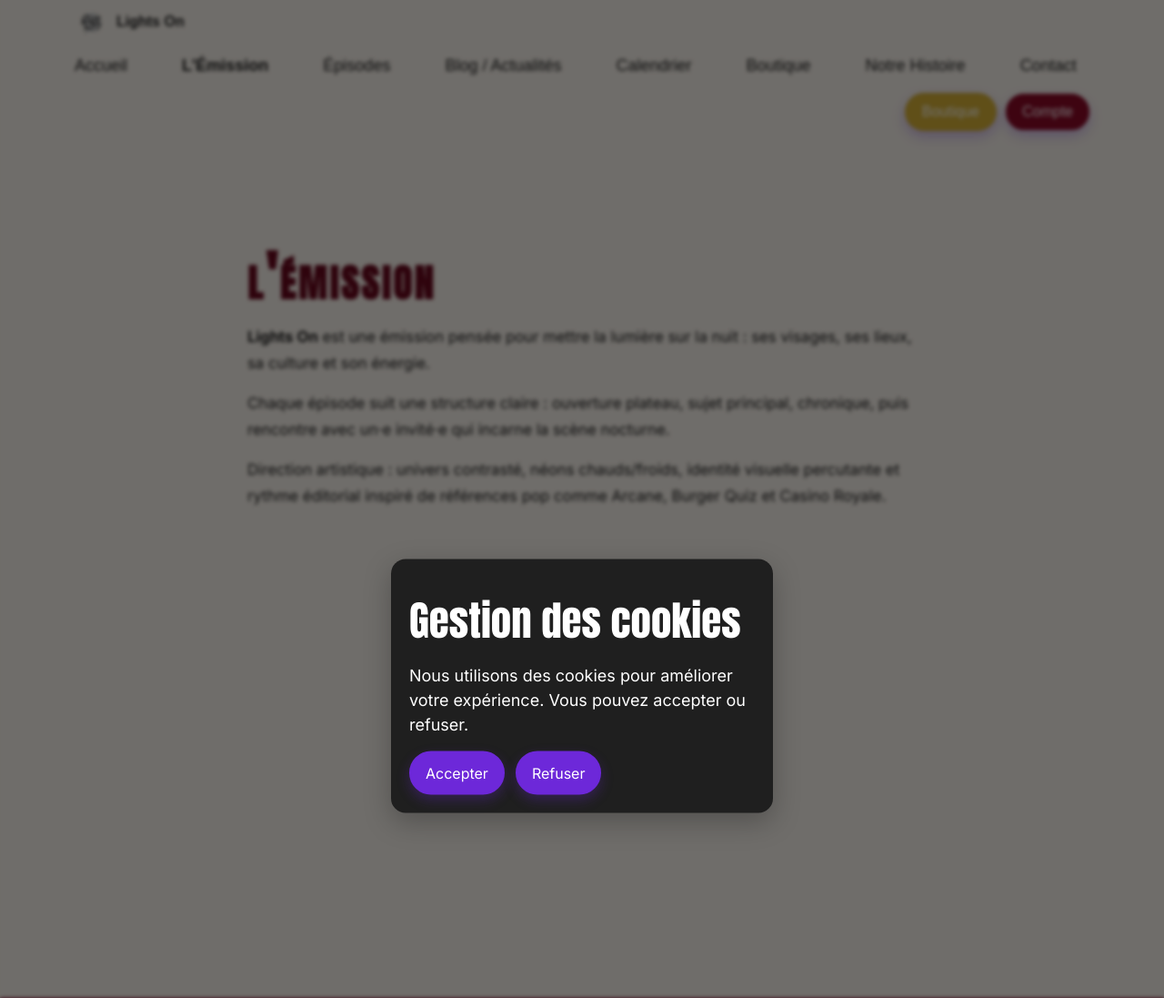
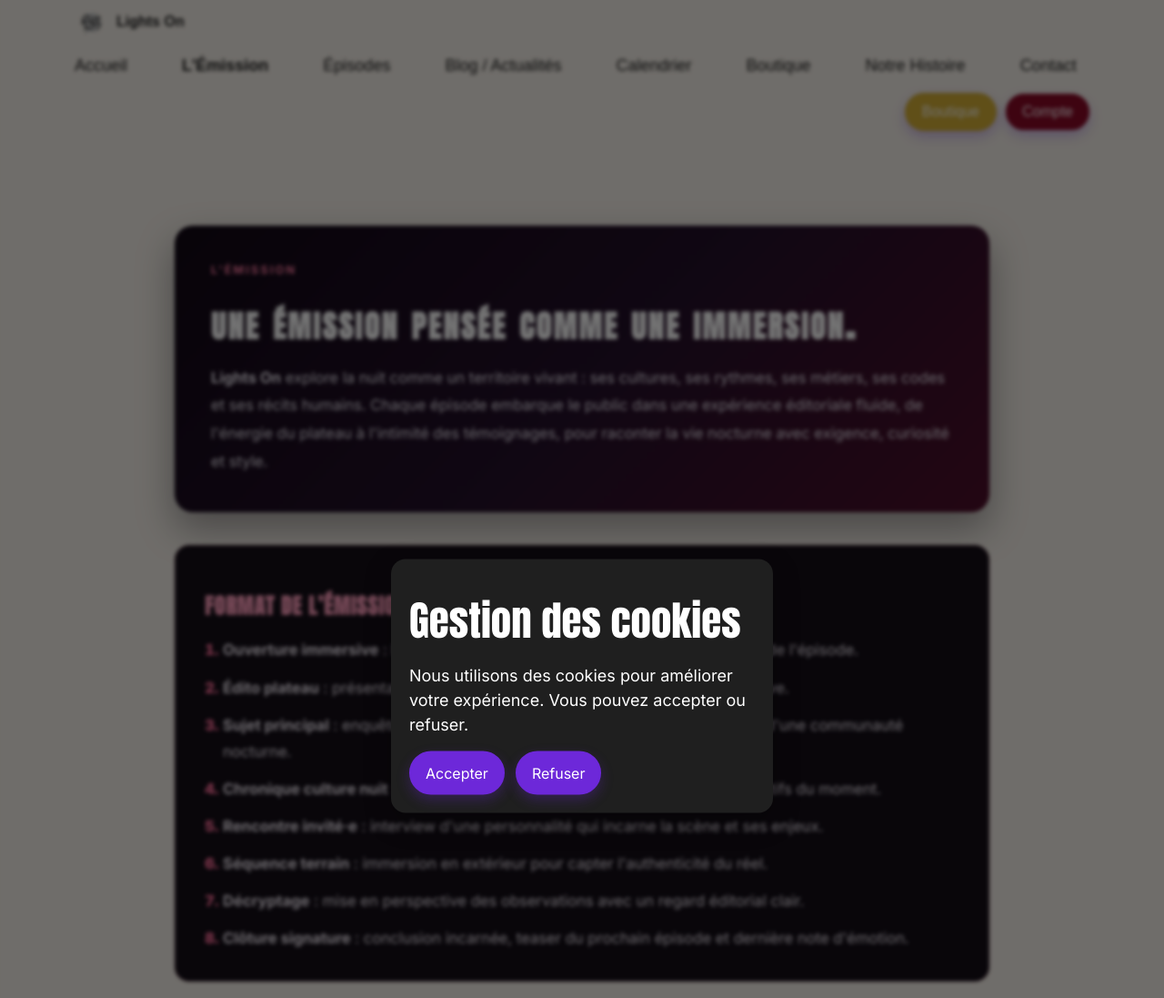
Before and after one commit to MehdiAks/Showtime_LightsOn, a PHP site: page /about.php in a window 1280 px wide. Shown: the part 33-1130 px from the top of the page at 91% size. Run offline with PHP 8.4, Linux system fonts and the light colour scheme; grey boxes are pictures that could not be loaded.

Commit message:
Refonte du contenu et du style de la page émission

```diff
--- a/about.php
+++ b/about.php
@@ -5,19 +5,41 @@ require_once $_SERVER['DOCUMENT_ROOT'] . '/header.php';
 ?>
 
 <section class="about-page container py-5">
-    <h1 class="mb-3">L'Émission</h1>
-    <p>
-        <strong>Lights On</strong> est une émission pensée pour mettre la lumière sur la nuit : ses visages,
-        ses lieux, sa culture et son énergie.
-    </p>
-    <p>
-        Chaque épisode suit une structure claire : ouverture plateau, sujet principal, chronique, puis rencontre
-        avec un·e invité·e qui incarne la scène nocturne.
-    </p>
-    <p>
-        Direction artistique : univers contrasté, néons chauds/froids, identité visuelle percutante et rythme éditorial
-        inspiré de références pop comme Arcane, Burger Quiz et Casino Royale.
-    </p>
+    <header class="about-hero">
+        <p class="about-kicker">L'ÉMISSION</p>
+        <h1>Une émission pensée comme une immersion.</h1>
+        <p class="about-lead">
+            <strong>Lights On</strong> explore la nuit comme un territoire vivant : ses cultures, ses rythmes,
+            ses métiers, ses codes et ses récits humains. Chaque épisode embarque le public dans une expérience
+            éditoriale fluide, de l'énergie du plateau à l'intimité des témoignages, pour raconter la vie nocturne
+            avec exigence, curiosité et style.
+        </p>
+    </header>
+
+    <section class="about-block" aria-labelledby="format-emission">
+        <h2 id="format-emission">FORMAT DE L’ÉMISSION</h2>
+        <ol>
+            <li><strong>Ouverture immersive</strong> : lancement visuel et sonore pour installer l'ambiance de l'épisode.</li>
+            <li><strong>Édito plateau</strong> : présentation du thème, du contexte et de la promesse narrative.</li>
+            <li><strong>Sujet principal</strong> : enquête ou reportage au cœur d'un lieu, d'une pratique ou d'une communauté nocturne.</li>
+            <li><strong>Chronique culture nuit</strong> : focus sur les tendances, références et signaux créatifs du moment.</li>
+            <li><strong>Rencontre invité·e</strong> : interview d'une personnalité qui incarne la scène et ses enjeux.</li>
+            <li><strong>Séquence terrain</strong> : immersion en extérieur pour capter l'authenticité du réel.</li>
+            <li><strong>Décryptage</strong> : mise en perspective des observations avec un regard éditorial clair.</li>
+            <li><strong>Clôture signature</strong> : conclusion incarnée, teaser du prochain épisode et dernière note d'émotion.</li>
+        </ol>
+    </section>
+
+    <section class="about-block" aria-labelledby="direction-artistique">
+        <h2 id="direction-artistique">DIRECTION ARTISTIQUE</h2>
+        <p>
+            L'identité visuelle de <strong>Lights On</strong> repose sur un contraste nocturne assumé : noirs profonds,
+            lumières dirigées, textures brutes et accents néon chauds/froids. La mise en scène mêle élégance urbaine,
+            rythme pop et cadrages cinématographiques pour produire une atmosphère à la fois premium et accessible.
+            Le ton reste incisif, contemporain et incarné, avec une narration inspirée de l'énergie de références
+            fortes comme <em>Arcane</em>, <em>Burger Quiz</em> et <em>Casino Royale</em>.
+        </p>
+    </section>
 </section>
 
 <?php
--- a/src/css/about.css
+++ b/src/css/about.css
@@ -1,13 +1,88 @@
 .about-page {
-    max-width: 760px;
+    max-width: 920px;
+    color: #f4f1f6;
+}
+
+.about-hero {
+    padding: 2.5rem;
+    border-radius: 1.25rem;
+    margin-bottom: 2.25rem;
+    background: linear-gradient(135deg, #120915 0%, #24102a 52%, #4f0f2b 100%);
+    box-shadow: 0 18px 40px rgba(7, 1, 9, 0.35);
+}
+
+.about-kicker {
+    margin-bottom: 0.8rem;
+    letter-spacing: 0.18em;
+    font-size: 0.78rem;
+    font-weight: 700;
+    text-transform: uppercase;
+    color: #ff7aa2;
 }
 
 .about-page h1 {
-    color: #67081D;
+    margin-bottom: 1.25rem;
+    font-size: clamp(2rem, 4.6vw, 3rem);
+    line-height: 1.1;
+    font-weight: 800;
+    color: #ffffff;
 }
 
-.about-page p {
-    font-size: 1.05rem;
-    line-height: 1.7;
-    color: #1c1c1c;
+.about-lead {
+    font-size: clamp(1rem, 1.3vw, 1.2rem);
+    line-height: 1.85;
+    margin-bottom: 0;
+    color: #ece7f1;
 }
+
+.about-block {
+    background: #140e17;
+    border: 1px solid rgba(255, 122, 162, 0.2);
+    border-radius: 1rem;
+    padding: 2rem;
+    margin-bottom: 1.75rem;
+}
+
+.about-block h2 {
+    margin-bottom: 1.25rem;
+    font-size: clamp(1.15rem, 2.2vw, 1.5rem);
+    letter-spacing: 0.04em;
+    font-weight: 800;
+    text-transform: uppercase;
+    color: #ff9dbc;
+}
+
+.about-block p,
+.about-block li {
+    font-size: 1.04rem;
+    line-height: 1.75;
+    color: #f5edf7;
+}
+
+.about-block ol {
+    margin: 0;
+    padding-left: 1.25rem;
+    display: grid;
+    gap: 0.75rem;
+}
+
+.about-block li::marker {
+    color: #ff6e9a;
+    font-weight: 800;
+}
+
+@media (max-width: 768px) {
+    .about-page {
+        padding-inline: 0.75rem;
+    }
+
+    .about-hero,
+    .about-block {
+        padding: 1.5rem;
+    }
+
+    .about-block p,
+    .about-block li {
+        font-size: 1rem;
+    }
+}
```
